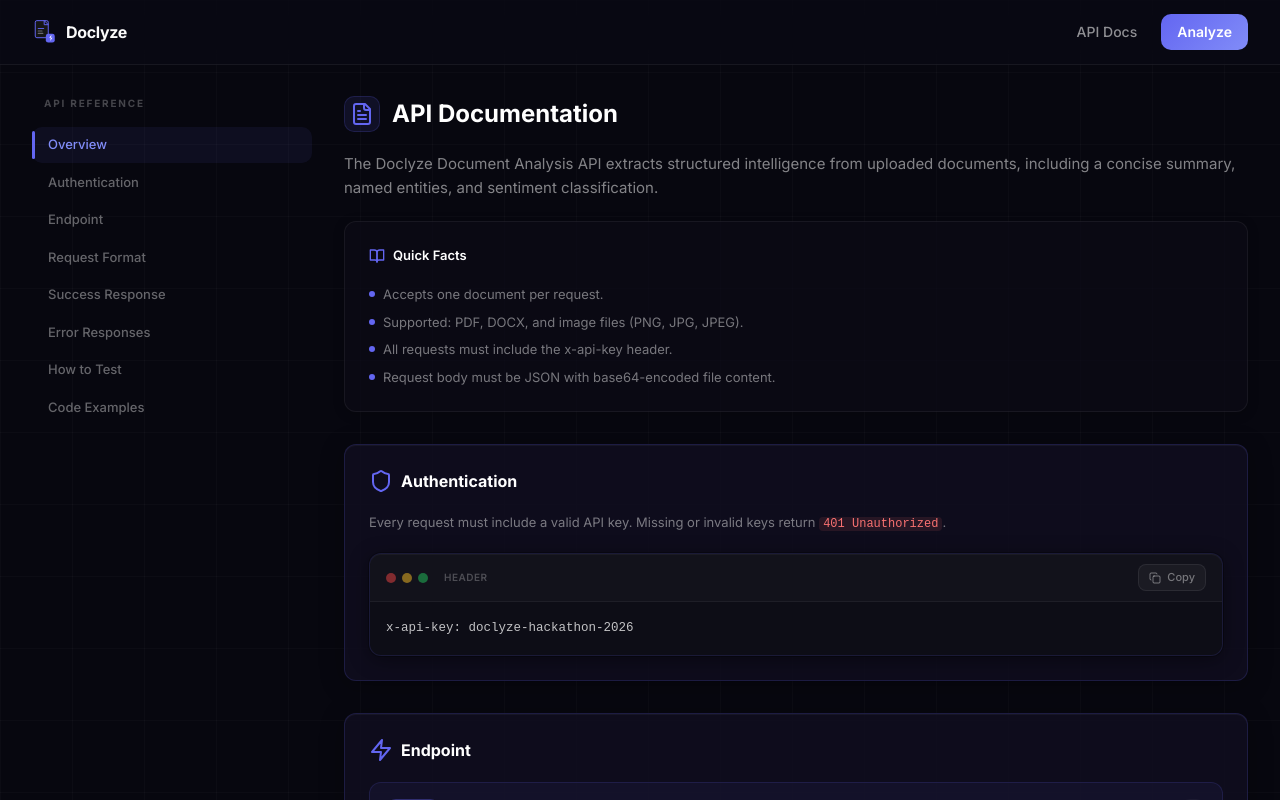
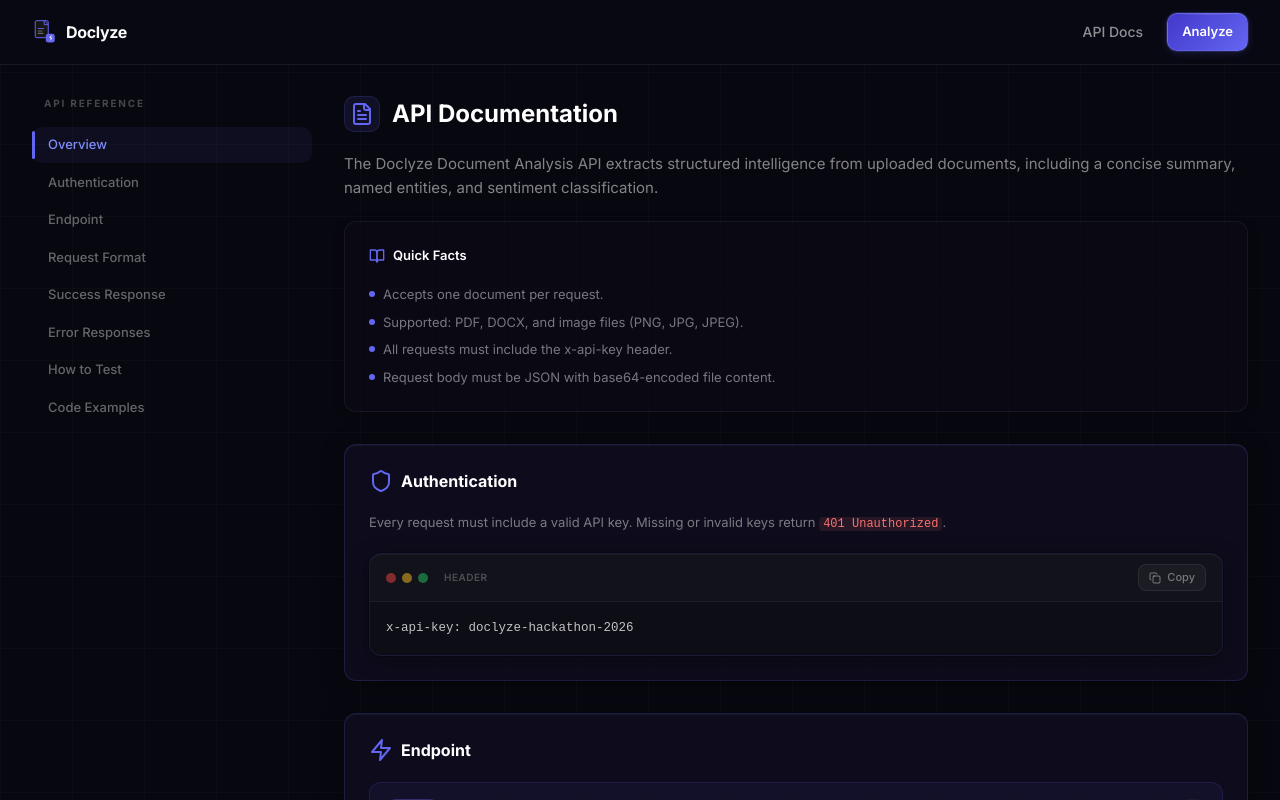
Before and after one commit to Swayam2706/doclyze-ai-engine, a React (Vite) app in the folder frontend/: page /api-docs in a window 1280 px wide. Shown: the top 800 px of the page. Built offline with nearby package versions, Linux system fonts and the light colour scheme; no server answers.

Commit message:
feat: PremiumButton component — shimmer, glow, scale on Analyze/Download/Analyze Another

```diff
--- a/frontend/src/components/Navbar.tsx
+++ b/frontend/src/components/Navbar.tsx
@@ -1,5 +1,6 @@
 import { Link, useLocation, useNavigate } from 'react-router-dom'
 import { Logo } from './Logo'
+import { PremiumButton } from './PremiumButton'
 
 export function Navbar() {
   const location = useLocation()
@@ -7,11 +8,8 @@ export function Navbar() {
 
   const handleAnalyze = () => {
     if (location.pathname === '/') {
-      // Scroll to upload section on landing page
       const el = document.getElementById('upload-section')
-      if (el) {
-        el.scrollIntoView({ behavior: 'smooth' })
-      }
+      if (el) el.scrollIntoView({ behavior: 'smooth' })
     } else {
       navigate('/')
     }
@@ -40,35 +38,14 @@ export function Navbar() {
               className="text-sm font-medium transition-all duration-200 relative group"
               style={{ color: 'rgba(255,255,255,0.55)' }}
             >
-              <span className="group-hover:text-white transition-colors duration-200">
-                API Docs
-              </span>
-              {/* Underline animation */}
+              <span className="group-hover:text-white transition-colors duration-200">API Docs</span>
               <span
                 className="absolute -bottom-0.5 left-0 w-0 group-hover:w-full transition-all duration-200 rounded-full"
                 style={{ height: '1px', background: 'rgba(99,102,241,0.7)' }}
               />
             </Link>
 
-            <button
-              onClick={handleAnalyze}
-              className="flex items-center gap-1.5 text-sm font-semibold px-4 py-2 rounded-lg transition-all duration-200 active:scale-95"
-              style={{
-                background: 'linear-gradient(135deg, #6366f1 0%, #818cf8 100%)',
-                color: '#fff',
-                boxShadow: '0 0 0 0 rgba(99,102,241,0)',
-              }}
-              onMouseEnter={e => {
-                (e.currentTarget as HTMLButtonElement).style.boxShadow = '0 4px 20px rgba(99,102,241,0.35)'
-                ;(e.currentTarget as HTMLButtonElement).style.transform = 'translateY(-1px)'
-              }}
-              onMouseLeave={e => {
-                (e.currentTarget as HTMLButtonElement).style.boxShadow = '0 0 0 0 rgba(99,102,241,0)'
-                ;(e.currentTarget as HTMLButtonElement).style.transform = 'translateY(0)'
-              }}
-            >
-              Analyze
-            </button>
+            <PremiumButton onClick={handleAnalyze} size="sm">Analyze</PremiumButton>
           </div>
         </div>
       </div>
--- /dev/null
+++ b/frontend/src/components/PremiumButton.tsx
@@ -0,0 +1,75 @@
+import { useRef, useState } from 'react'
+
+interface PremiumButtonProps {
+  onClick?: () => void
+  children: React.ReactNode
+  className?: string
+  disabled?: boolean
+  type?: 'button' | 'submit'
+  size?: 'sm' | 'md'
+}
+
+export function PremiumButton({
+  onClick,
+  children,
+  className = '',
+  disabled = false,
+  type = 'button',
+  size = 'md',
+}: PremiumButtonProps) {
+  const [hovered, setHovered] = useState(false)
+  const [pressed, setPressed] = useState(false)
+  const btnRef = useRef<HTMLButtonElement>(null)
+
+  const pad = size === 'sm' ? 'px-3.5 py-2 text-[13px]' : 'px-5 py-2.5 text-[13px]'
+
+  return (
+    <button
+      ref={btnRef}
+      type={type}
+      onClick={onClick}
+      disabled={disabled}
+      onMouseEnter={() => setHovered(true)}
+      onMouseLeave={() => { setHovered(false); setPressed(false) }}
+      onMouseDown={() => setPressed(true)}
+      onMouseUp={() => setPressed(false)}
+      className={`relative inline-flex items-center gap-1.5 font-semibold rounded-lg overflow-hidden select-none ${pad} ${className}`}
+      style={{
+        background: hovered
+          ? 'linear-gradient(135deg, #4f46e5 0%, #6366f1 50%, #818cf8 100%)'
+          : 'linear-gradient(135deg, #4338ca 0%, #6366f1 100%)',
+        color: '#fff',
+        border: '1px solid rgba(129,140,248,0.4)',
+        boxShadow: hovered
+          ? '0 0 0 1px rgba(99,102,241,0.5), 0 4px 20px rgba(99,102,241,0.45), 0 1px 0 rgba(255,255,255,0.1) inset'
+          : '0 0 0 1px rgba(99,102,241,0.2), 0 2px 8px rgba(99,102,241,0.2)',
+        transform: pressed ? 'scale(0.97)' : hovered ? 'scale(1.03)' : 'scale(1)',
+        transition: 'transform 0.15s ease, box-shadow 0.2s ease, background 0.2s ease',
+        opacity: disabled ? 0.55 : 1,
+        cursor: disabled ? 'not-allowed' : 'pointer',
+      }}
+    >
+      {/* Shimmer sweep on hover */}
+      {hovered && !disabled && (
+        <span
+          className="absolute inset-0 pointer-events-none"
+          style={{
+            background: 'linear-gradient(105deg, transparent 30%, rgba(255,255,255,0.1) 50%, transparent 70%)',
+            animation: 'premiumShimmer 0.55s ease-out forwards',
+          }}
+        />
+      )}
+      {/* Top highlight line */}
+      <span
+        className="absolute top-0 left-[15%] right-[15%] h-px pointer-events-none"
+        style={{
+          background: 'linear-gradient(90deg, transparent, rgba(255,255,255,0.25), transparent)',
+          opacity: hovered ? 1 : 0.5,
+          transition: 'opacity 0.2s',
+        }}
+      />
+      {/* Content */}
+      <span className="relative z-10 flex items-center gap-1.5">{children}</span>
+    </button>
+  )
+}
--- a/frontend/src/index.css
+++ b/frontend/src/index.css
@@ -147,3 +147,8 @@ html { scroll-behavior: smooth; }
   from { stroke-dashoffset: 0; }
   to   { stroke-dashoffset: -100; }
 }
+
+@keyframes premiumShimmer {
+  from { transform: translateX(-100%); }
+  to   { transform: translateX(200%); }
+}
--- a/frontend/src/pages/Dashboard.tsx
+++ b/frontend/src/pages/Dashboard.tsx
@@ -9,6 +9,7 @@ import {
 } from 'lucide-react'
 import { Logo } from '@/components/Logo'
 import { Footer } from '@/components/Footer'
+import { PremiumButton } from '@/components/PremiumButton'
 import { AnalysisResult } from '@/lib/api'
 import { formatFileSize } from '@/lib/utils'
 
@@ -204,16 +205,18 @@ export default function Dashboard() {
         <div className="mx-auto max-w-7xl px-4 sm:px-6 lg:px-8 h-full flex items-center justify-between">
           <Logo size="md" linkTo="/" />
           <div className="flex items-center gap-2.5">
-            <button onClick={() => { resetAll(); nav('/') }}
-              className="flex items-center gap-1.5 px-3.5 py-2 rounded-lg text-[13px] font-medium transition-colors"
-              style={{ color: 'rgba(255,255,255,0.55)', border: '1px solid rgba(255,255,255,0.08)', background: 'rgba(255,255,255,0.03)' }}>
+            <PremiumButton
+              size="sm"
+              onClick={() => { resetAll(); nav('/') }}
+            >
               <Plus className="h-3.5 w-3.5" /> Analyze Another
-            </button>
-            <button onClick={downloadReport}
-              className="flex items-center gap-1.5 px-4 py-2 rounded-lg text-[13px] font-semibold text-white transition-all"
-              style={{ background: 'linear-gradient(135deg, #6366f1 0%, #818cf8 100%)', boxShadow: '0 2px 12px rgba(99,102,241,0.25)' }}>
+            </PremiumButton>
+            <PremiumButton
+              size="sm"
+              onClick={downloadReport}
+            >
               <Download className="h-3.5 w-3.5" /> Download Report
-            </button>
+            </PremiumButton>
           </div>
         </div>
       </nav>
```
